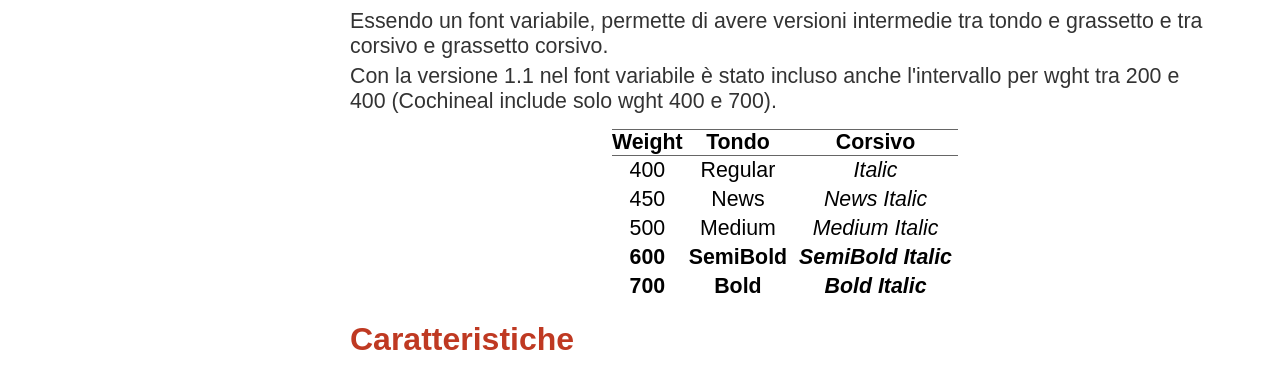
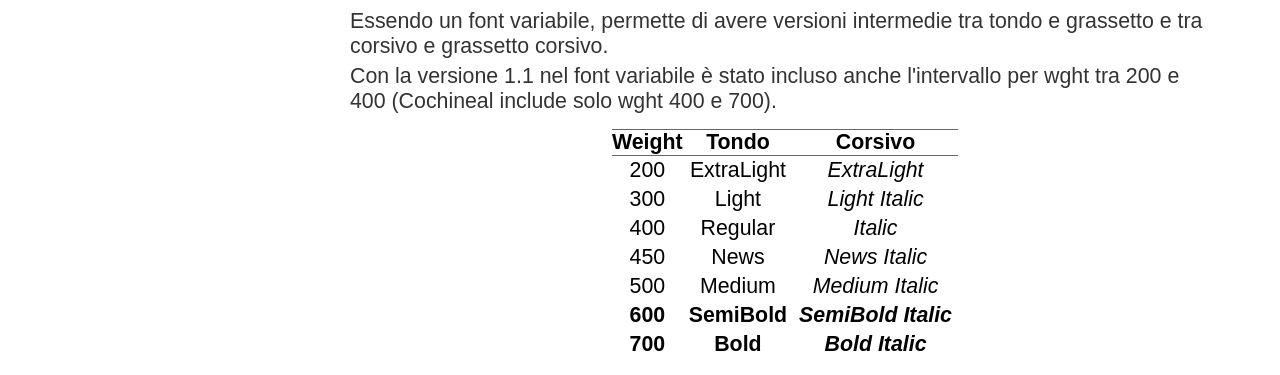
Before and after one commit to m-casanova/Vermiglione, a plain HTML site: page index.html in a window 1280 px wide. Shown: the part 661-1036 px from the top of the page. Drawn offline with Linux system fonts and the light colour scheme; a web font is replaced by a local one.

Commit message:
Update index.html

```diff
--- a/index.html
+++ b/index.html
@@ -43,7 +43,8 @@ table { margin: 15px auto; padding:0; text-align:center; font-size: 16pt; border
 table th { border-bottom: 1px solid #666 }
 table td { padding: 2px 6px}
 
-.f4 { font-weight: 400 }
+.f2 { font-weight: 200 }
+.f3 { font-weight: 300 }
 .f45 { font-weight: 450 }
 .f5 { font-weight: 500 }
 .f6 { font-weight: 600 }
@@ -116,6 +117,16 @@ div.side {width: 249px; margin: 30px 0 0; padding:10px 10px 5px; float:left; bor
 					<th>Weight</th>
 					<th>Tondo</th>
 					<th>Corsivo</th>
+				</tr>
+				<tr class="f2">
+					<td>200</td>
+					<td>ExtraLight</td>
+					<td><i>ExtraLight</i></td>
+				</tr>
+				<tr class="f3">
+					<td>300</td>
+					<td>Light</td>
+					<td><i>Light Italic</i></td>
 				</tr>
 				<tr>
 					<td>400</td>
```
